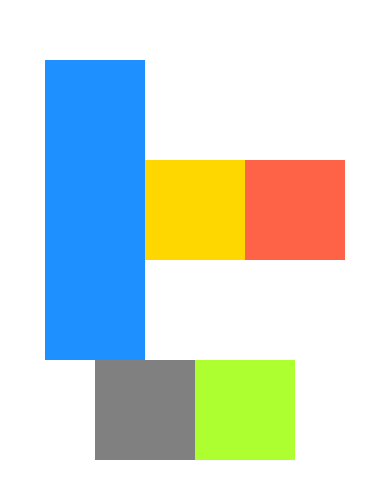
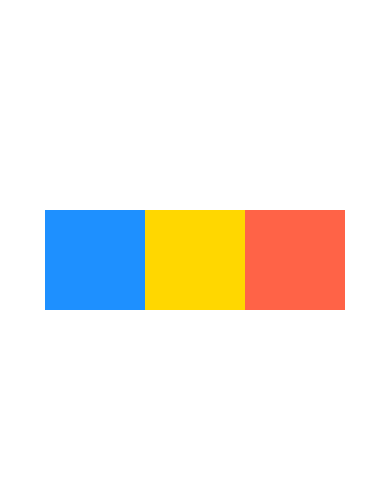
Before and after one commit to SuhasPalani/DoneWithIt, a React Native app: screen / in a window 390 px wide. Shown: the part 162-660 px from the top of the page. Built offline with nearby package versions, Linux system fonts and the light colour scheme.

Commit message:
flex grow shrink basis

```diff
--- a/App.js
+++ b/App.js
@@ -33,7 +33,10 @@ export default function App() {
       <View style={{
         backgroundColor: 'dodgerblue',
         width: 100,
-        height: 300,
+        height: 100,
+        // flexShrink: 1,
+        // flexBasis: 100,//map width or height
+        // flexGrow: 1,
         // alignSelf: 'flex-start'
       }}/>
       <View style={{
@@ -46,16 +49,7 @@ export default function App() {
         width: 100,
         height: 100
       }}/>
-      <View style={{
-        backgroundColor: 'grey',
-        width: 100,
-        height: 100
-      }}/>
-      <View style={{
-        backgroundColor: 'greenyellow',
-        width: 100,
-        height: 100
-      }}/>
+
 
     </View>
   );
```
